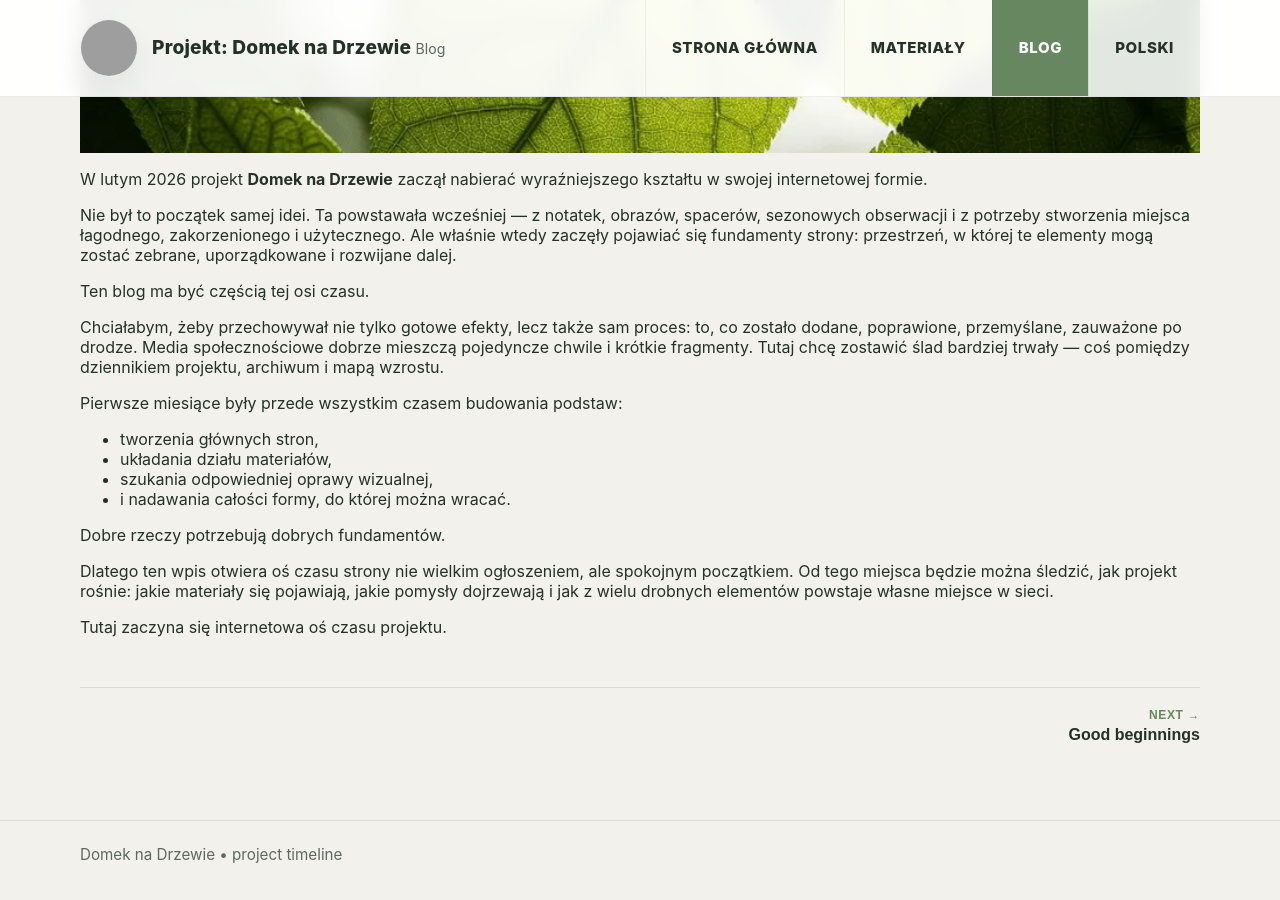
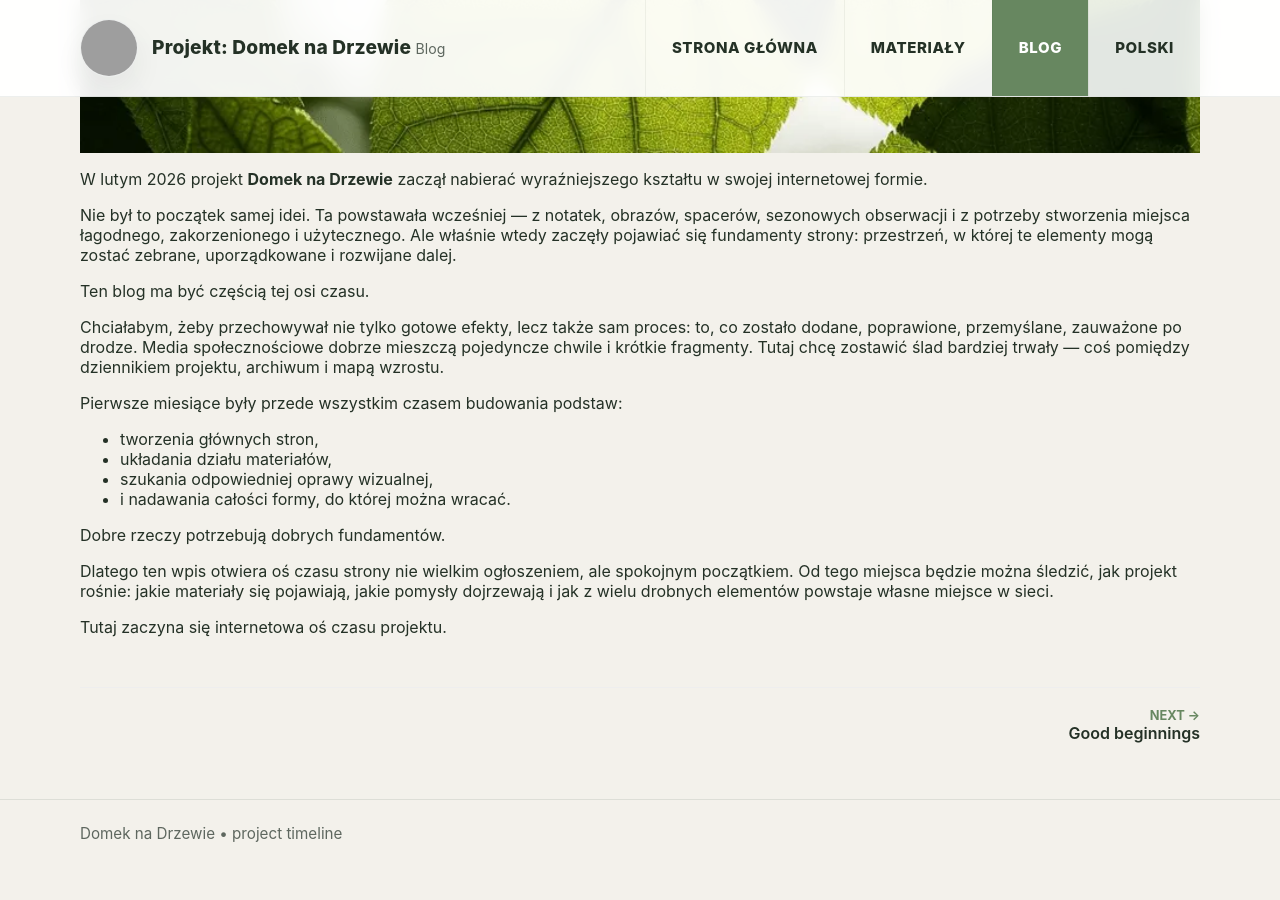
Before and after one commit to akonkia/domeknadrzewie, a Jekyll site: the page built from _posts/2026-02-15-good-foundations-the-beginning.pl.md, in a window 1280 px wide and 900 px high, scrolled down 686 px. Built offline with Jekyll 4.4.1, drawn with Linux system fonts in a browser that asks for light colours; after the commit the page ends 1565 px from its top, so only the background shows below that; grey boxes are pictures that could not be loaded.

Commit message:
Update post.html

```diff
--- a/_layouts/post.html
+++ b/_layouts/post.html
@@ -20,42 +20,37 @@
     {{ content }}
   </div>
 
-  {% comment %}
-    FIND PREVIOUS AND NEXT POSTS WITHIN THE SAME LANGUAGE
-  {% endcomment %}
+  {% comment %} --- LOGIC: Find Posts in the same language --- {% endcomment %}
+  {% assign posts_in_lang = site.posts | where: "lang", page.lang %}
 
-  {% assign posts = site.posts | where: "lang", page.lang %}
-
-  {% for p in posts %}
-    {% if p.url == page.url %}
-      {% assign prev_index = forloop.index0 | plus: 1 %}
-      {% assign next_index = forloop.index0 | minus: 1 %}
-
-      {% if prev_index < posts.size %}
-        {% assign prev_post = posts[prev_index] %}
-      {% endif %}
-
-      {% if next_index >= 0 %}
-        {% assign next_post = posts[next_index] %}
-      {% endif %}
+  {% for post in posts_in_lang %}
+    {% if post.url == page.url %}
+      {% assign current_index = forloop.index0 %}
+      {% assign prev_index = current_index | plus: 1 %}
+      {% assign next_index = current_index | minus: 1 %}
     {% endif %}
   {% endfor %}
 
-  <nav class="post-nav" style="display: flex; justify-content: space-between; gap: 20px; margin-top: 50px; padding: 20px 0; border-top: 1px solid rgba(0,0,0,0.1); font-family: sans-serif;">
+  {% comment %} --- NAVIGATION RENDER --- {% endcomment %}
+  <nav class="post-nav" style="display: flex; justify-content: space-between; gap: 20px; margin-top: 50px; padding-top: 20px; border-top: 1px solid #eee;">
 
-    {% if prev_post %}
+    {% comment %} Earlier Post {% endcomment %}
+    {% if prev_index < posts_in_lang.size %}
+      {% assign prev_post = posts_in_lang[prev_index] %}
       <a href="{{ prev_post.url | relative_url }}" style="text-decoration: none; color: inherit; flex: 1;">
-        <div style="font-size: 0.75rem; color: #678760; font-weight: 800; text-transform: uppercase; letter-spacing: 0.05em;">← Earlier</div>
-        <div style="font-size: 1rem; font-weight: 600; margin-top: 4px;">{{ prev_post.title }}</div>
+        <div style="font-size: 0.8rem; color: #678760; font-weight: bold; text-transform: uppercase;">← Earlier</div>
+        <div style="font-weight: 600;">{{ prev_post.title }}</div>
       </a>
     {% else %}
       <div style="flex: 1;"></div>
     {% endif %}
 
-    {% if next_post %}
+    {% comment %} Newer Post {% endcomment %}
+    {% if next_index >= 0 %}
+      {% assign next_post = posts_in_lang[next_index] %}
       <a href="{{ next_post.url | relative_url }}" style="text-decoration: none; color: inherit; flex: 1; text-align: right;">
-        <div style="font-size: 0.75rem; color: #678760; font-weight: 800; text-transform: uppercase; letter-spacing: 0.05em;">Next →</div>
-        <div style="font-size: 1rem; font-weight: 600; margin-top: 4px;">{{ next_post.title }}</div>
+        <div style="font-size: 0.8rem; color: #678760; font-weight: bold; text-transform: uppercase;">Next →</div>
+        <div style="font-weight: 600;">{{ next_post.title }}</div>
       </a>
     {% endif %}
 
```
